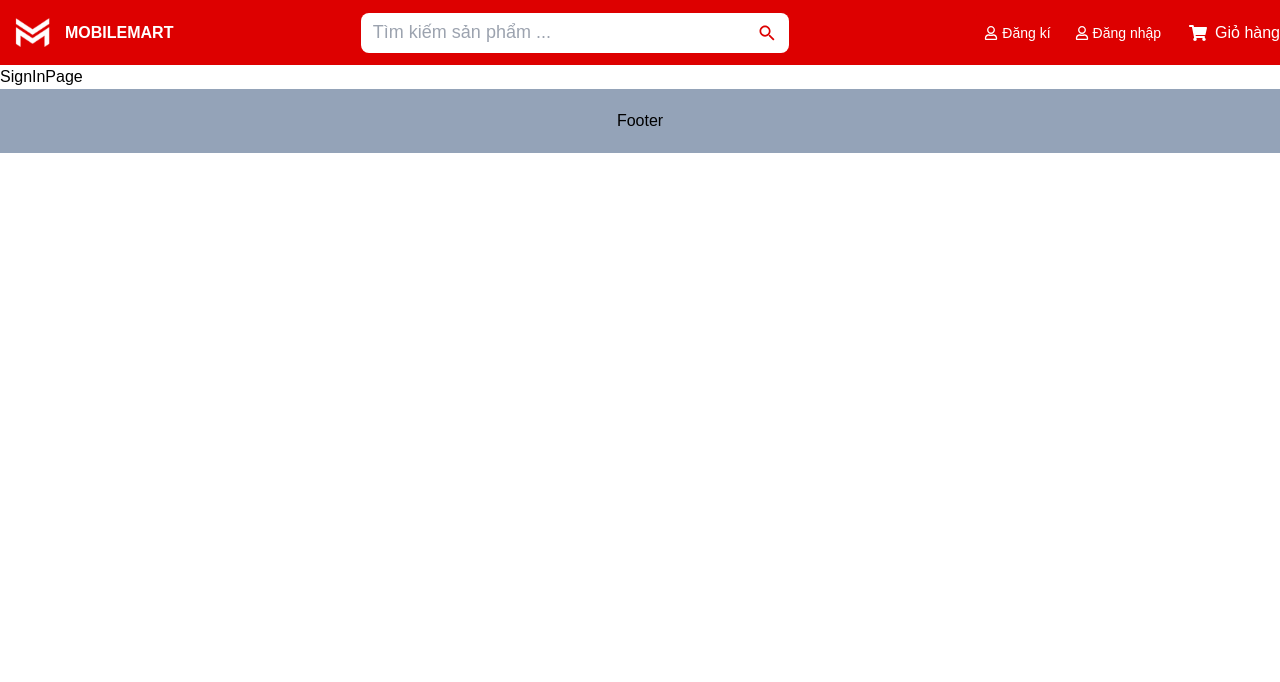
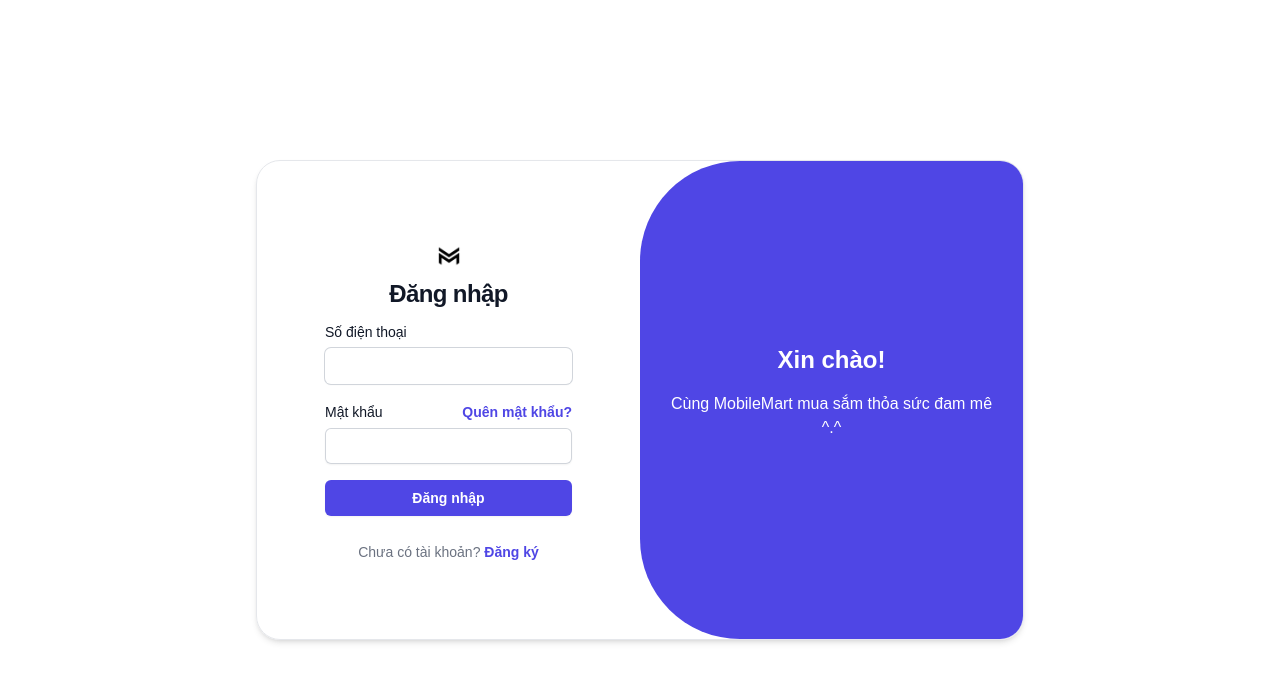
Before and after one commit to vietngd/MobilMart-FE, a React (Vite) app: page /dangnhap in a window 1280 px wide. Shown: the top 682 px of the page. Built offline with nearby package versions, Linux system fonts and the light colour scheme.

Commit message:
Xay dung trang dang nhap va dang ky

```diff
--- a/index.html
+++ b/index.html
@@ -5,7 +5,7 @@
     <meta name="viewport" content="width=device-width, initial-scale=1.0" />
     <link
       rel="icon"
-      href="./src/assets/images/logo-icon.png"
+      href="./src/assets/images/logo-2.png"
       type="image/icon type"
     />
     <link
@@ -19,7 +19,7 @@
       type="text/css"
       href="https://cdnjs.cloudflare.com/ajax/libs/slick-carousel/1.8.1/slick-theme.min.css"
     />
-    <title>MobileMart</title>
+    <title>Mobile Mart</title>
 
     <link rel="stylesheet" href="./src/index.css" />
   </head>
--- a/src/components/HeaderComponent/HeaderComponent.jsx
+++ b/src/components/HeaderComponent/HeaderComponent.jsx
@@ -7,7 +7,7 @@
       <header className="m-auto flex h-header_Height max-w-screen-xl items-center gap-x-5">
         <Link to={"/"} className="flex items-center font-bold text-white">
           <img
-            src="./src/assets/images/logo-icon.png"
+            src="./src/assets/images/logo-2.png"
             alt="logo"
             className="h-[65px] cursor-pointer brightness-0 invert"
           />
@@ -25,14 +25,12 @@
         </div>
 
         <div className="flex gap-x-2">
-          <button className="btn hover: duration-500 ease-out">
-            <FaRegUser />
-            Đăng kí
-          </button>
-          <button className="btn">
-            <FaRegUser />
-            Đăng nhập
-          </button>
+          <Link to={"/dangnhap"}>
+            <button className="btn">
+              <FaRegUser size={"1.125rem"} />
+              Đăng nhập / Đăng ký
+            </button>
+          </Link>
         </div>
         <div className=" flex cursor-pointer items-center gap-x-2 text-white">
           <FaShoppingCart size={"1.125rem"} /> Giỏ hàng
--- a/src/components/ProductActionComponent/ProductActionComponent.jsx
+++ b/src/components/ProductActionComponent/ProductActionComponent.jsx
@@ -1,8 +1,8 @@
 import { FaCartArrowDown } from "react-icons/fa";
 const ProductActionComponent = () => {
   return (
-    <div className="col-span-1  p-2">
-      <button className="flex w-full items-center justify-center rounded-md border py-2 text-black hover:bg-primary hover:text-white">
+    <div className="col-span-1  cursor-pointer p-2">
+      <button className="flex w-full items-center justify-center rounded-md border bg-primary py-2 text-white">
         <span className="mr-2 text-2xl">
           <FaCartArrowDown />
         </span>
--- a/src/pages/SignInPage/SignInPage.jsx
+++ b/src/pages/SignInPage/SignInPage.jsx
@@ -1,5 +1,106 @@
+import { useState } from "react";
+import logo from "../../assets/images/logo-icon.png";
+
 const SignInPage = () => {
-  return <div className="m-auto max-w-screen-xl pt-[65px]">SignInPage</div>;
+  const [IsLogin, setIsLogin] = useState(true);
+  return (
+    <div className="m-auto max-w-screen-xl">
+      <div className="flex h-screen items-center justify-center">
+        <div className="grid h-3/5 w-3/5 grid-cols-2 overflow-hidden rounded-3xl border shadow-md">
+          <div className="px-9 ">
+            <div className="flex min-h-full flex-1 flex-col justify-center px-6  lg:px-8">
+              <div className="sm:mx-auto sm:w-full sm:max-w-sm">
+                <img className="mx-auto h-10 w-auto" src={logo} />
+                <h2 className=" text-center text-2xl font-bold leading-9 tracking-tight text-gray-900">
+                  {IsLogin ? "Đăng nhập" : "Đăng ký"}
+                </h2>
+              </div>
+
+              <div className="mt-2 sm:mx-auto sm:w-full sm:max-w-sm">
+                <form className="space-y-4" action="#" method="POST">
+                  <div>
+                    <label
+                      htmlFor="phonenumber"
+                      className="block cursor-pointer text-sm font-medium leading-6 text-gray-900"
+                    >
+                      Số điện thoại
+                    </label>
+                    <div className="mt-1">
+                      <input
+                        id="phonenumber"
+                        name="phonenumber"
+                        required
+                        className="block w-full rounded-md border-0 border-transparent px-1.5 py-1.5 text-gray-900 shadow-sm ring-1  ring-gray-300 placeholder:text-gray-400 focus:border-transparent  focus:ring-0  focus:ring-inset sm:text-sm sm:leading-6"
+                      />
+                    </div>
+                  </div>
+
+                  <div>
+                    <div className="flex items-center justify-between">
+                      <label
+                        htmlFor="password"
+                        className="block cursor-pointer text-sm font-medium leading-6 text-gray-900"
+                      >
+                        Mật khẩu
+                      </label>
+                      <div className="text-sm">
+                        {IsLogin && (
+                          <a
+                            href="#"
+                            className="font-semibold text-indigo-600 hover:text-indigo-500"
+                          >
+                            Quên mật khẩu?
+                          </a>
+                        )}
+                      </div>
+                    </div>
+                    <div className="mt-1">
+                      <input
+                        id="password"
+                        name="password"
+                        type="password"
+                        autoComplete="current-password"
+                        required
+                        className="block w-full rounded-md border-0 border-transparent px-1.5 py-1.5 text-gray-900 shadow-sm ring-1 ring-inset ring-gray-300 placeholder:text-gray-400 focus:border-transparent focus:ring-0 focus:ring-inset sm:text-sm sm:leading-6"
+                      />
+                    </div>
+                  </div>
+
+                  <div>
+                    <button
+                      type="submit"
+                      className="flex w-full justify-center rounded-md bg-indigo-600 px-3 py-1.5 text-sm font-semibold leading-6 text-white shadow-sm hover:bg-indigo-500 focus-visible:outline focus-visible:outline-2 focus-visible:outline-offset-2 focus-visible:outline-indigo-600"
+                    >
+                      {IsLogin ? "Đăng nhập" : "Đăng ký"}
+                    </button>
+                  </div>
+                </form>
+
+                <p className="mt-6 text-center text-sm text-gray-500">
+                  Chưa có tài khoản?{" "}
+                  <a
+                    href="#"
+                    className="font-semibold leading-6 text-indigo-600 hover:text-indigo-500"
+                    onClick={() => {
+                      setIsLogin(!IsLogin);
+                    }}
+                  >
+                    {IsLogin ? "Đăng ký" : "Đăng nhập"}
+                  </a>
+                </p>
+              </div>
+            </div>
+          </div>
+          <div className="flex flex-col items-center justify-center rounded-l-[100px] bg-indigo-600 p-5 text-white">
+            <p className="mb-4 text-2xl font-bold">Xin chào!</p>
+            <p className="mb-4 text-center">
+              Cùng MobileMart mua sắm thỏa sức đam mê ^.^
+            </p>
+          </div>
+        </div>
+      </div>
+    </div>
+  );
 };
 
 export default SignInPage;
--- a/src/routes/index.js
+++ b/src/routes/index.js
@@ -24,12 +24,12 @@
   {
     path: "/dangky",
     page: SignUpPage,
-    isShowHeader: true,
+    isShowHeader: false,
   },
   {
     path: "/dangnhap",
     page: SignInPage,
-    isShowHeader: true,
+    isShowHeader: false,
   },
   {
     path: "*",
```
Also changed, not shown: src/assets/images/logo-2.png (added).
